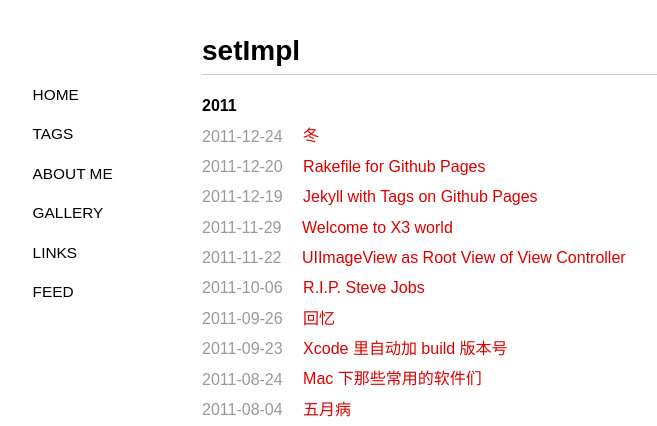
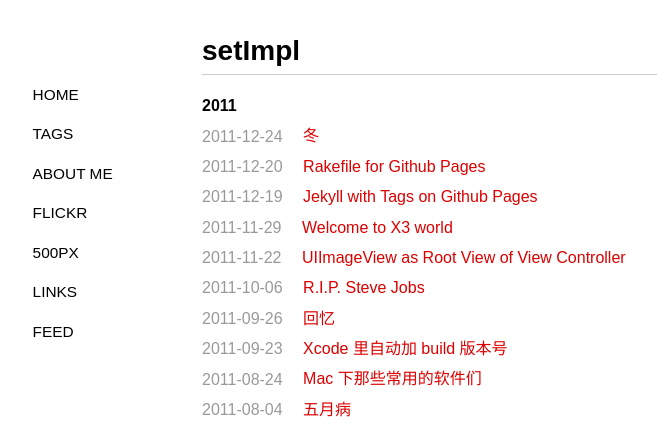
Before and after one commit to waynezhang/blog, a Jekyll site: the page built from index.markdown, in a window 1280 px wide and 900 px high. Shown: the top 426 px of the window, without its empty margins (138-795 px from the left). Built offline with Jekyll 4.4.1, drawn with Linux system fonts in a browser that asks for light colours; some web fonts are replaced; Markdown is read by kramdown in place of the engine named in the settings.

Commit message:
add 500px link

```diff
--- a/_layouts/default.html
+++ b/_layouts/default.html
@@ -23,7 +23,8 @@
         <span><a title="home page" class="" href="/">home</a></span>
         <span><a title="tags" class="" href="/tags.html">tags</a></span>
         <span><a title="about" class="" href="/about.html">about me</a></span>
-        <span><a title="my photos" class="" href="http://www.flickr.com/photos/lhzhang">gallery</a></span>
+        <span><a title="flickr" class="" href="http://www.flickr.com/photos/lhzhang">flickr</a></span>
+        <span><a title="500px" class="" href="http://www.500px.com/waynezhang">500px</a></span>
         <span><a title="blogroll" class="" href="/links.html">links</a></span>
         <span><a title="subscribe me" class="" href="/atom.xml">feed</a></span>
         </nav>
```
